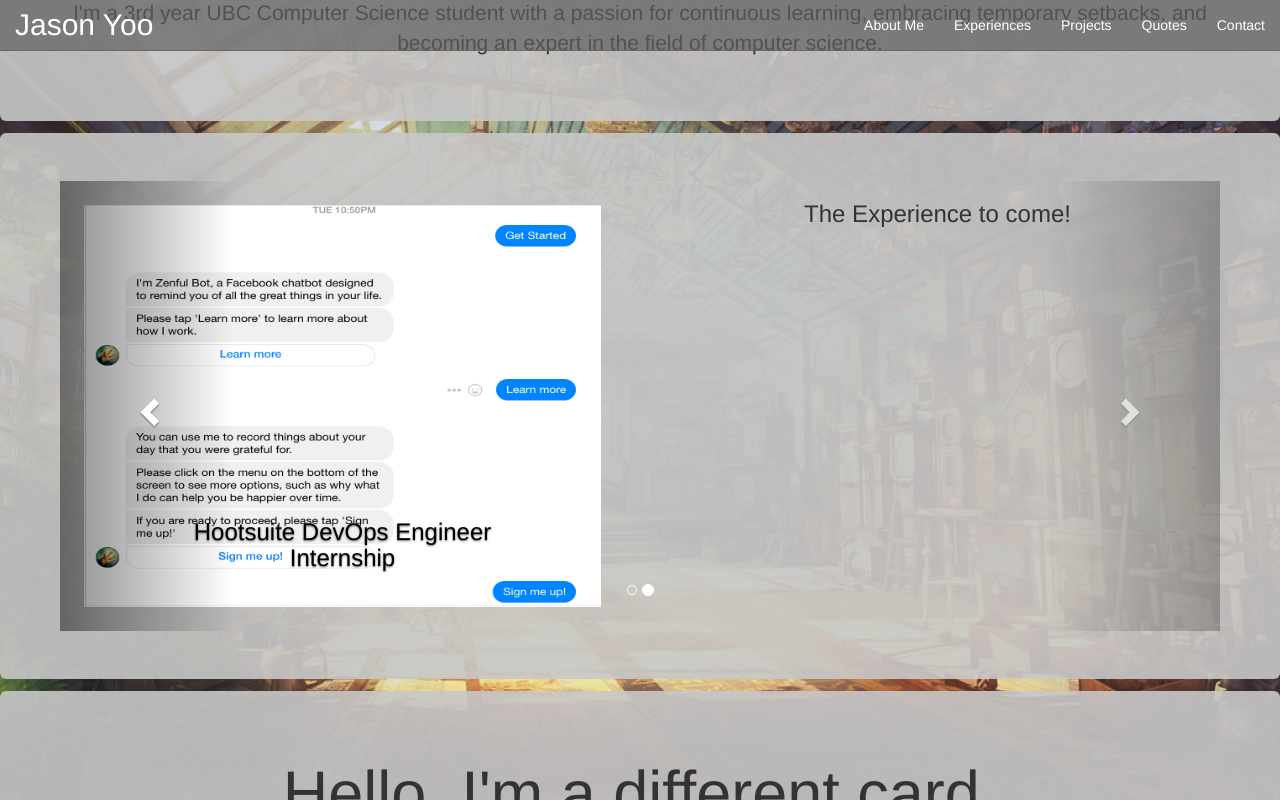
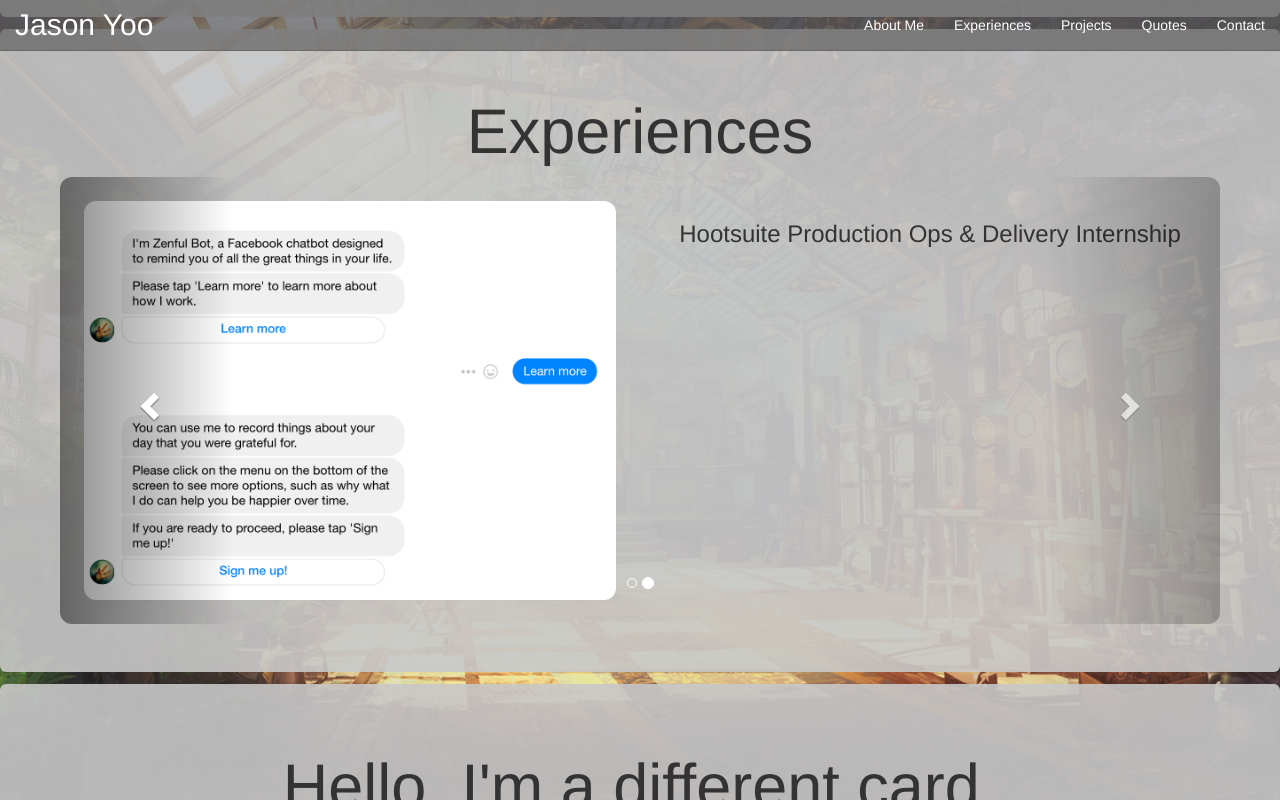
Before and after one commit to jason-yoo-108/site-of-jason, a React (Create React App) app: page / in a window 1280 px wide. Both pictures are taken after a click on the button "Previous". Built offline with nearby package versions, Linux system fonts and the light colour scheme.

Commit message:
good carousel

```diff
--- a/src/components/contents/Experiences.js
+++ b/src/components/contents/Experiences.js
@@ -11,33 +11,28 @@
   }
   //style={{marginLeft: 'auto', marginRight: 'auto'}}
   render() {
-    const fitParent = { width: '100%', height: '100%', padding: 24 };
+    const fitParent = { width: '100%', height: '100%', borderRadius: 12 };
     return (
       <Jumbotron style={this.props.jumboStyle}>
-        <Carousel interval="10000000">
+        <h1> Experiences</h1>
+        <Carousel interval="10000">
           <Carousel.Item>
-            <Row>
-              <Col xs={12} sm={6}>
-                <img src={imageSAP} style={fitParent} />
-                <Carousel.Caption style={{ color: 'white' }}>
-                  <h3>SAP DevOps Engineer Internship</h3>
-                </Carousel.Caption>
+            <Row style={{ margin: 0 }}>
+              <Col xs={12} sm={6} style={{ padding: 24 }}>
+                <img src={imageSAP} />
               </Col>
-              <Col xs={12} sm={6}>
-                <h3>The Experience was quite good.</h3>
+              <Col xs={12} sm={6} style={{ padding: 24 }}>
+                <h3>SAP DevOps Engineer Internship</h3>
               </Col>
             </Row>
           </Carousel.Item>
           <Carousel.Item>
-            <Row>
-              <Col xs={12} sm={6}>
-                <img src={imageHoot} style={fitParent} />
-                <Carousel.Caption style={{ color: 'black' }}>
-                  <h3>Hootsuite DevOps Engineer Internship</h3>
-                </Carousel.Caption>
+            <Row style={{ margin: 0 }}>
+              <Col xs={12} sm={6} style={{ padding: 24 }}>
+                <img src={imageHoot} />
               </Col>
-              <Col xs={12} sm={6}>
-                <h3>The Experience to come!</h3>
+              <Col xs={12} sm={6} style={{ padding: 24 }}>
+                <h3>Hootsuite Production Ops & Delivery Internship</h3>
               </Col>
             </Row>
           </Carousel.Item>
--- a/src/css/App.css
+++ b/src/css/App.css
@@ -9,6 +9,14 @@
   -moz-background-size: cover;
 }
 
+img {
+  max-width: 600px;
+  max-height: 450px;
+  width: 100%;
+  height: 100%;
+  border-radius: 12px;
+}
+
 @media (min-width: 768px) {
   .App {
     background: url('../images/tempbg.jpg') no-repeat center center fixed;
@@ -17,32 +25,3 @@
     -moz-background-size: cover;
   }
 }
-
-.App-logo {
-  animation: App-logo-spin infinite 20s linear;
-  height: 80px;
-}
-
-.App-header {
-  background-color: #222;
-  height: 150px;
-  padding: 20px;
-  color: white;
-}
-
-.App-title {
-  font-size: 1.5em;
-}
-
-.App-intro {
-  font-size: large;
-}
-
-@keyframes App-logo-spin {
-  from {
-    transform: rotate(0deg);
-  }
-  to {
-    transform: rotate(360deg);
-  }
-}
--- a/src/css/Carousel.css
+++ b/src/css/Carousel.css
@@ -1,15 +1,3 @@
-@media (min-width: 768px) {
-  img {
-    max-width: 100%;
-    max-height: 75%;
-    width: auto;
-    height: auto;
-  }
+.carousel-control {
+  border-radius: 12px;
 }
-
-img {
-  max-width: 600px;
-  max-height: 450px;
-  width: auto;
-  height: auto;
-}
```
Also changed, not shown: src/images/mind_fulfilled.png, src/images/zenful_bot.png.
